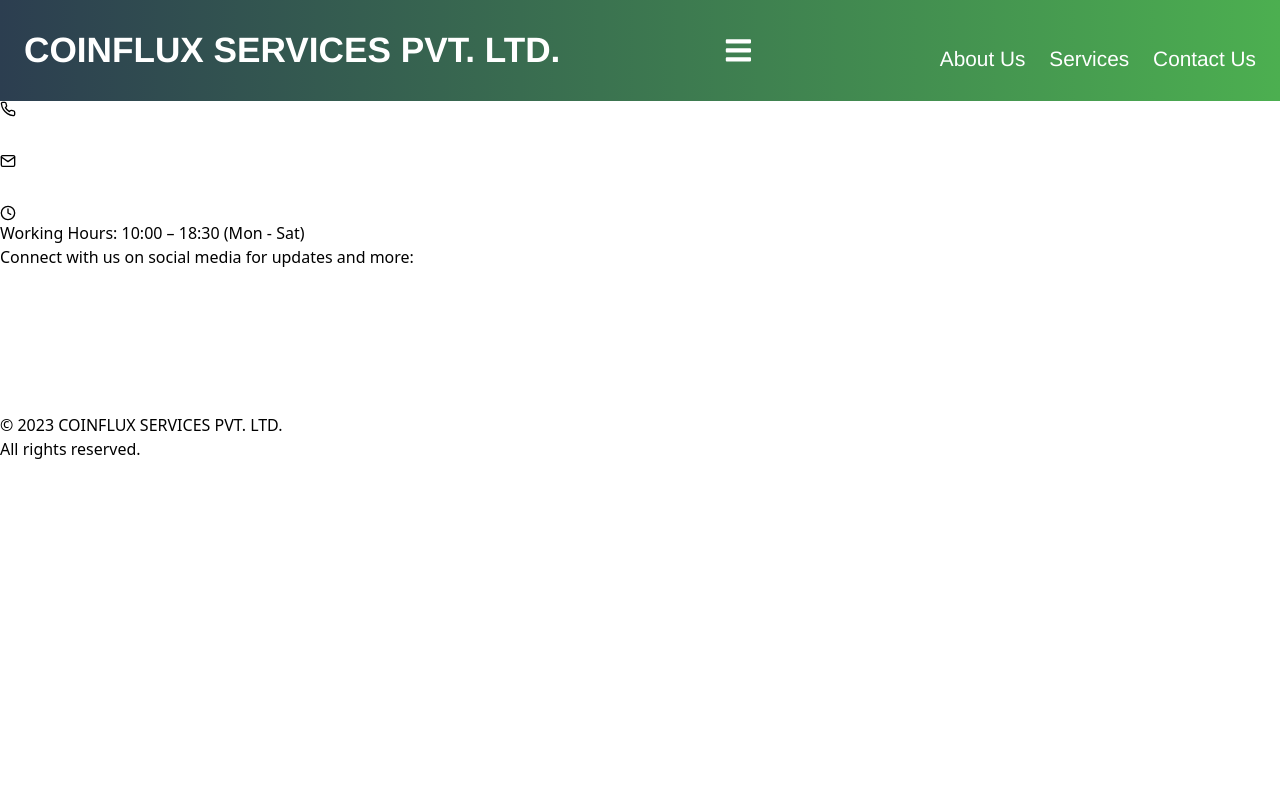
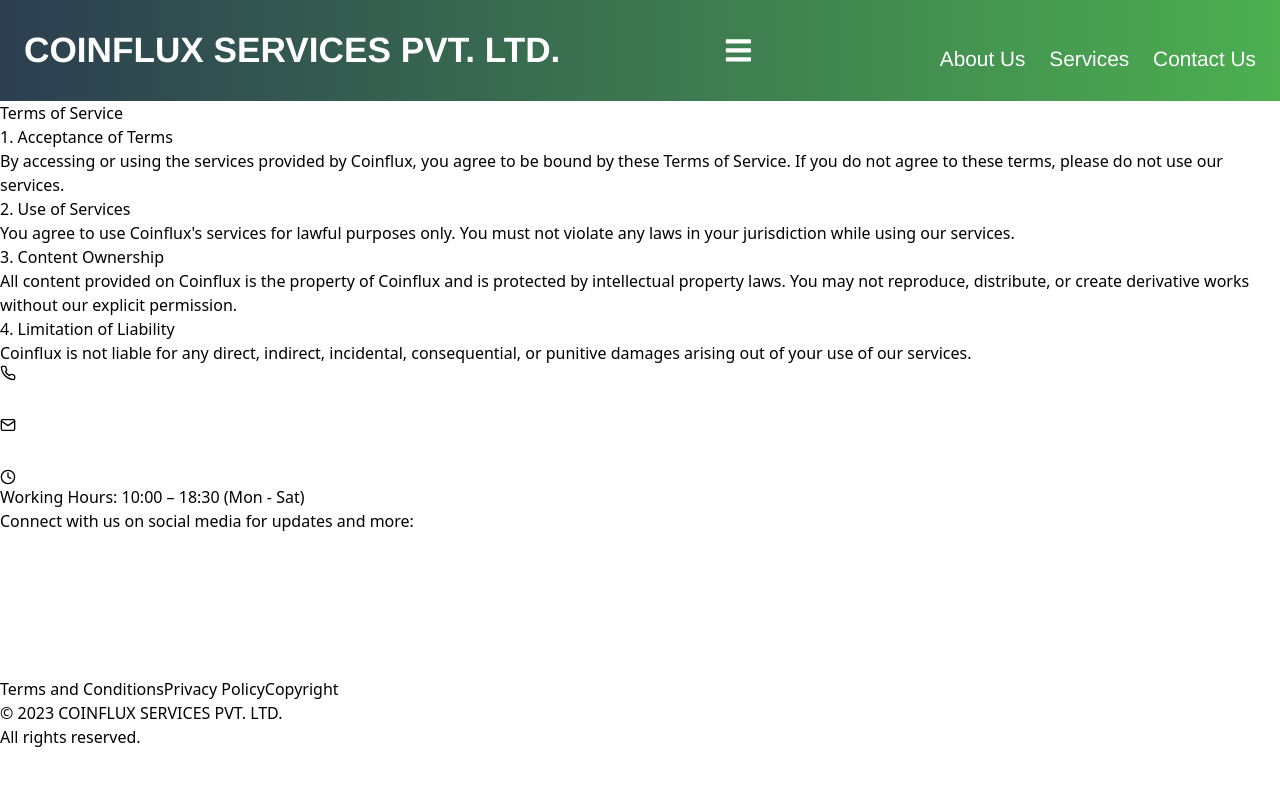
Before and after one commit to himu23369/coinflux, a React (Vite) app: page /terms-and-conditions in a window 1280 px wide. Shown: the top 786 px of the page. Built offline with nearby package versions, Linux system fonts and the light colour scheme.

Commit message:
Changes in the Footer

```diff
--- a/index.html
+++ b/index.html
@@ -2,7 +2,7 @@
 <html lang="en">
   <head>
     <meta charset="UTF-8" />
-    <link rel="icon" type="image/svg+xml" href="/vite.svg" />
+    <link rel="icon" type="image/svg+xml" href="/favicon.png" />
     <meta name="viewport" content="width=device-width, initial-scale=1.0" />
     <title>Coinflux India</title>
   </head>
--- a/package.json
+++ b/package.json
@@ -1,5 +1,6 @@
 {
   "name": "coinflux",
+  "homepage" :"http://www.coinflux.in/",
   "private": true,
   "version": "0.0.0",
   "type": "module",
--- a/src/App.jsx
+++ b/src/App.jsx
@@ -6,13 +6,14 @@
 import ServicesPage from './components/ServicesPage.jsx';
 import AboutPage from './components/AboutPage.jsx';
 
-// import Header from './components/Header.jsx';
-// import Navbar from './components/Navbar.jsx';
 import Footer from './components/Footer.jsx';
 
 import HeaderNavbar from './components/HeaderNavbar.jsx';
 import ContactUs from './components/ContactUs.jsx';
 import Locations from './components/Locations.jsx';
+import TandC from './components/TandC.jsx';
+import PrivacyPolicy from './components/PrivacyAndPolicy.jsx';
+import CopyRight from './components/CopyRight.jsx';
 
 
 const App = () => {
@@ -23,6 +24,9 @@
     {/* <Navbar/> */}
       <Routes>
         <Route index element={<HomePage />} />
+        <Route path="/copyright" element={<CopyRight />} />
+        <Route path="/privacy-policy" element={<PrivacyPolicy />} />
+        <Route path="/terms-and-conditions" element={<TandC />} />
         <Route path="/services" element={<ServicesPage />} />
         <Route path="/location" element={<Locations />} />
         <Route path="/contact" element={<ContactUs />} />
@@ -33,26 +37,3 @@
 };
 
 export default App;
-
-
-// import ServicesTabs from './components/ServicesTabs';
-// import Branches from './components/Branches';
-// import Navbar from './components/Navbar';
-// import AboutUs from './components/AboutUs';
-// import HeadOffice from './components/HeadOffice'
-
-// const App = () => {
-//   return (
-//     <div>
-//       <Header />
-//       <Navbar />
-//       <AboutUs />
-//       <Branches />
-//       <ServicesTabs />
-//       <HeadOffice/>
-//       <Footer />
-//     </div>
-//   );
-// };
-
-// export default App;
--- /dev/null
+++ b/src/components/CopyRight.jsx
@@ -0,0 +1,33 @@
+import React from 'react';
+
+const CopyrightNotice = () => {
+  return (
+    <div className="max-w-2xl mx-auto mt-8 p-6 bg-white shadow-md rounded-md">
+      <h1 className="text-3xl font-bold mb-6">Copyright Notice</h1>
+
+      <section className="mb-4">
+        <h2 className="text-xl font-semibold mb-2">1. Ownership</h2>
+        <p>
+          All content and materials on Coinflux, including but not limited to text, graphics, logos, and images,
+          are the property of Coinflux and are protected by copyright laws.
+        </p>
+      </section>
+
+      <section className="mb-4">
+        <h2 className="text-xl font-semibold mb-2">2. Use of Materials</h2>
+        <p>
+          You may not reproduce, distribute, or use any materials from Coinflux without our explicit permission.
+        </p>
+      </section>
+
+      <section className="mb-4">
+        <h2 className="text-xl font-semibold mb-2">3. Reporting Copyright Violations</h2>
+        <p>
+          If you believe that your work has been copied in a way that constitutes copyright infringement, please contact us with the necessary information.
+        </p>
+      </section>
+    </div>
+  );
+};
+
+export default CopyrightNotice;
--- a/src/components/Footer.jsx
+++ b/src/components/Footer.jsx
@@ -1,10 +1,76 @@
-// src/components/Footer.jsx
+// // src/components/Footer.jsx
+// import React from 'react';
+// import { Phone, Mail, Clock, Heart, Instagram, Linkedin, Twitter, Facebook } from 'react-feather';
+
+// const Footer = () => {
+//   const contactStyle = {
+//     color: '#ffffff', // Replace with your desired color
+//     fontSize: '1.5rem',
+//   };
+
+//   const socialIconStyle = {
+//     color: '#ffffff',
+//     marginRight: '1rem',
+//     transition: 'color 0.3s ease-in-out',
+//   };
+
+//   return (
+//     <footer className="bg-gradient-to-r from-green-700 to-teal-900 text-white p-8">
+//       <div className="container mx-auto flex flex-col items-center">
+//         <div className="flex flex-col items-center mb-6">
+//           <div className="flex items-center mb-2">
+//             <Phone size={16} className="mr-2" />
+//             <a href="tel:01762-518790" className="" style={contactStyle}>
+//                01762-518790
+//             </a>
+//           </div>
+//           <div className="flex items-center mb-2">
+//             <Mail size={16} className="mr-2" />
+//             <a href="mailto:coinflux@outlook.com" className="" style={contactStyle}>
+//               coinflux@outlook.com
+//             </a>
+//           </div>
+//           <div className="flex items-center">
+//             <Clock size={16} className="mr-2" />
+//             Working Hours: 10:00 – 18:30 (Mon - Sat)
+//           </div>
+//         </div>
+//         <p className="text-sm text-gray-300 mb-2">
+//           Connect with us on social media for updates and more:
+//         </p>
+//         <div className="flex items-center justify-center mb-4">
+//           <a href="https://www.instagram.com/coinflux.in/" className="social-icon" style={socialIconStyle}>
+//             <Instagram size={24} />
+//           </a>
+//           <a href="https://www.linkedin.com/company/coinflux-official/about/" className="social-icon" style={socialIconStyle}>
+//             <Linkedin size={24} />
+//           </a>
+//           <a href="https://www.facebook.com/coinflux" className="social-icon" style={socialIconStyle}>
+//             <Facebook size={24} />
+//           </a>
+//         </div>
+//         <p className="text-xs text-gray-300 mb-6">
+//           {/* Follow us on <span className="font-semibold">@CoinfluxServices</span> */}
+//         </p>
+//         <p className="text-sm text-gray-300">
+//           &copy; 2023 COINFLUX SERVICES PVT. LTD.
+//           {/* Made with{' '} */}
+//           {/* <Heart size={16} className="text-red-500 inline" /> for you */}
+//         </p>
+//         <p>All rights reserved.</p>
+//       </div>
+//     </footer>
+//   );
+// };
+
+// export default Footer;
+
 import React from 'react';
 import { Phone, Mail, Clock, Heart, Instagram, Linkedin, Twitter, Facebook } from 'react-feather';
 
 const Footer = () => {
   const contactStyle = {
-    color: '#ffffff', // Replace with your desired color
+    color: '#ffffff',
     fontSize: '1.5rem',
   };
 
@@ -21,7 +87,7 @@
           <div className="flex items-center mb-2">
             <Phone size={16} className="mr-2" />
             <a href="tel:01762-518790" className="" style={contactStyle}>
-               01762-518790
+              01762-518790
             </a>
           </div>
           <div className="flex items-center mb-2">
@@ -50,12 +116,18 @@
           </a>
         </div>
         <p className="text-xs text-gray-300 mb-6">
-          {/* Follow us on <span className="font-semibold">@CoinfluxServices</span> */}
+          <a href="/terms-and-conditions" className="text-gray-300 hover:text-white mr-4">
+            Terms and Conditions
+          </a>
+          <a href="/privacy-policy" className="text-gray-300 hover:text-white mr-4">
+            Privacy Policy
+          </a>
+          <a href="/copyright" className="text-gray-300 hover:text-white">
+            Copyright
+          </a>
         </p>
         <p className="text-sm text-gray-300">
-          &copy; 2023 COINFLUX SERVICES PVT. LTD.
-          {/* Made with{' '} */}
-          {/* <Heart size={16} className="text-red-500 inline" /> for you */}
+          &copy; {new Date().getFullYear()} COINFLUX SERVICES PVT. LTD.
         </p>
         <p>All rights reserved.</p>
       </div>
--- /dev/null
+++ b/src/components/PrivacyAndPolicy.jsx
@@ -0,0 +1,41 @@
+import React from 'react';
+
+const PrivacyPolicy = () => {
+  return (
+    <div className="max-w-2xl mx-auto mt-8 p-6 bg-white shadow-md rounded-md">
+      <h1 className="text-3xl font-bold mb-6">Privacy Policy</h1>
+
+      <section className="mb-4">
+        <h2 className="text-xl font-semibold mb-2">1. Information Collection</h2>
+        <p>
+          Coinflux may collect personal information such as name, email address, and payment details to provide and improve our services.
+        </p>
+      </section>
+
+      <section className="mb-4">
+        <h2 className="text-xl font-semibold mb-2">2. Use of Information</h2>
+        <p>
+          We may use your information to personalize your experience, improve our services, and communicate with you.
+          We do not sell or share your personal information with third parties without your consent.
+        </p>
+      </section>
+
+      <section className="mb-4">
+        <h2 className="text-xl font-semibold mb-2">3. Cookies and Tracking</h2>
+        <p>
+          Coinflux may use cookies and similar technologies to analyze trends, administer the website, and gather demographic information.
+        </p>
+      </section>
+
+      <section className="mb-4">
+        <h2 className="text-xl font-semibold mb-2">4. Security</h2>
+        <p>
+          We take reasonable measures to protect your information, but no method of transmission over the internet is completely secure.
+          You use our services at your own risk.
+        </p>
+      </section>
+    </div>
+  );
+};
+
+export default PrivacyPolicy;
--- /dev/null
+++ b/src/components/TandC.jsx
@@ -0,0 +1,60 @@
+import React from 'react';
+
+const TermsOfService = () => {
+  return (
+    <div className="max-w-2xl mx-auto mt-8 p-6 bg-white shadow-md rounded-md">
+      <h1 className="text-3xl font-bold mb-6">Terms of Service</h1>
+
+      <section className="mb-4">
+        <h2 className="text-xl font-semibold mb-2">1. Acceptance of Terms</h2>
+        <p>
+          By accessing or using the services provided by Coinflux, you agree to be bound by these Terms of Service.
+          If you do not agree to these terms, please do not use our services.
+        </p>
+      </section>
+
+      <section className="mb-4">
+        <h2 className="text-xl font-semibold mb-2">2. Use of Services</h2>
+        <p>
+          You agree to use Coinflux's services for lawful purposes only. You must not violate any laws in your
+          jurisdiction while using our services.
+        </p>
+      </section>
+
+      {/* <section className="mb-4">
+        <h2 className="text-xl font-semibold mb-2">3. User Account</h2>
+        <p>
+          To access certain features of our services, you may be required to create an account.
+          You are responsible for maintaining the confidentiality of your account information and for all activities
+          that occur under your account.
+        </p>
+      </section> */}
+
+      <section className="mb-4">
+        <h2 className="text-xl font-semibold mb-2">3. Content Ownership</h2>
+        <p>
+          All content provided on Coinflux is the property of Coinflux and is protected by intellectual property laws.
+          You may not reproduce, distribute, or create derivative works without our explicit permission.
+        </p>
+      </section>
+
+      <section className="mb-4">
+        <h2 className="text-xl font-semibold mb-2">4. Limitation of Liability</h2>
+        <p>
+          Coinflux is not liable for any direct, indirect, incidental, consequential, or punitive damages arising out
+          of your use of our services.
+        </p>
+      </section>
+
+      {/* <section className="mb-4">
+        <h2 className="text-xl font-semibold mb-2">6. Termination</h2>
+        <p>
+          Coinflux reserves the right to terminate or suspend your account and access to the services at its sole discretion,
+          without notice, for any reason.
+        </p>
+      </section> */}
+    </div>
+  );
+};
+
+export default TermsOfService;
```
Also changed, not shown: public/favicon.png (added), 1 other file (tests, documents, lock files or other folders).
